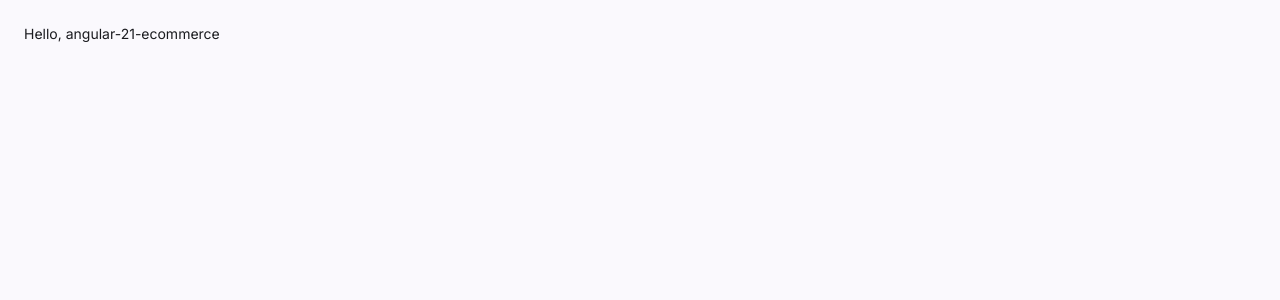
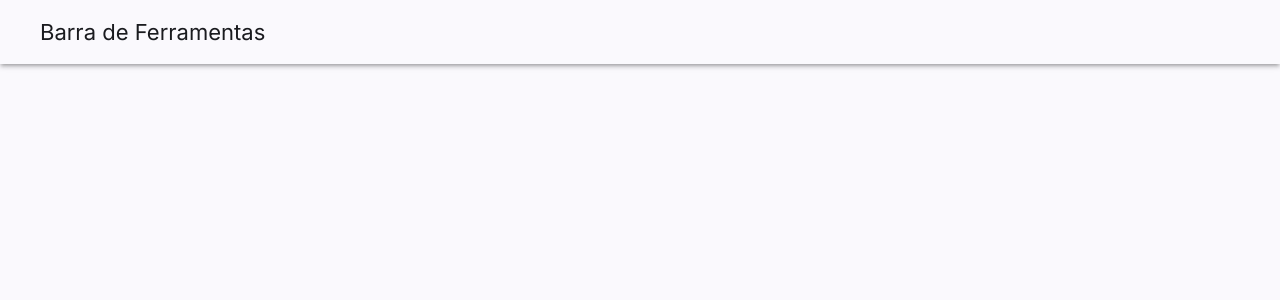
Before and after one commit to PauloDev13/angular-21-ecommerce, an Angular app: page / in a window 1280 px wide. Shown: the top 300 px of the page. Built offline with nearby package versions, Linux system fonts and the light colour scheme.

Commit message:
Creating header component

```diff
--- a/src/app/app.ts
+++ b/src/app/app.ts
@@ -1,16 +1,16 @@
 import { Component, signal } from '@angular/core';
 import { RouterOutlet } from '@angular/router';
+import {Header} from './layout/header/header';
 
 @Component({
   selector: 'app-root',
-  imports: [RouterOutlet],
+  imports: [RouterOutlet, Header],
   template: `
-    <h1 class="text-5x1 p-6">Hello, {{ title() }}</h1>
-
+    <app-header></app-header>
     <router-outlet />
   `,
   styles: [],
 })
 export class App {
-  protected readonly title = signal('angular-21-ecommerce');
+
 }
--- /dev/null
+++ b/src/app/layout/header/header.ts
@@ -0,0 +1,16 @@
+import { Component } from '@angular/core';
+import {MatToolbar} from '@angular/material/toolbar';
+
+@Component({
+  selector: 'app-header',
+  imports: [MatToolbar],
+  template: `
+    <mat-toolbar class="w-full elevated py-2">
+      <div class="max-w-[1200px] mx-auto w-full">Barra de Ferramentas</div>
+    </mat-toolbar>
+  `,
+  styles: ``,
+})
+export class Header {
+
+}
```
